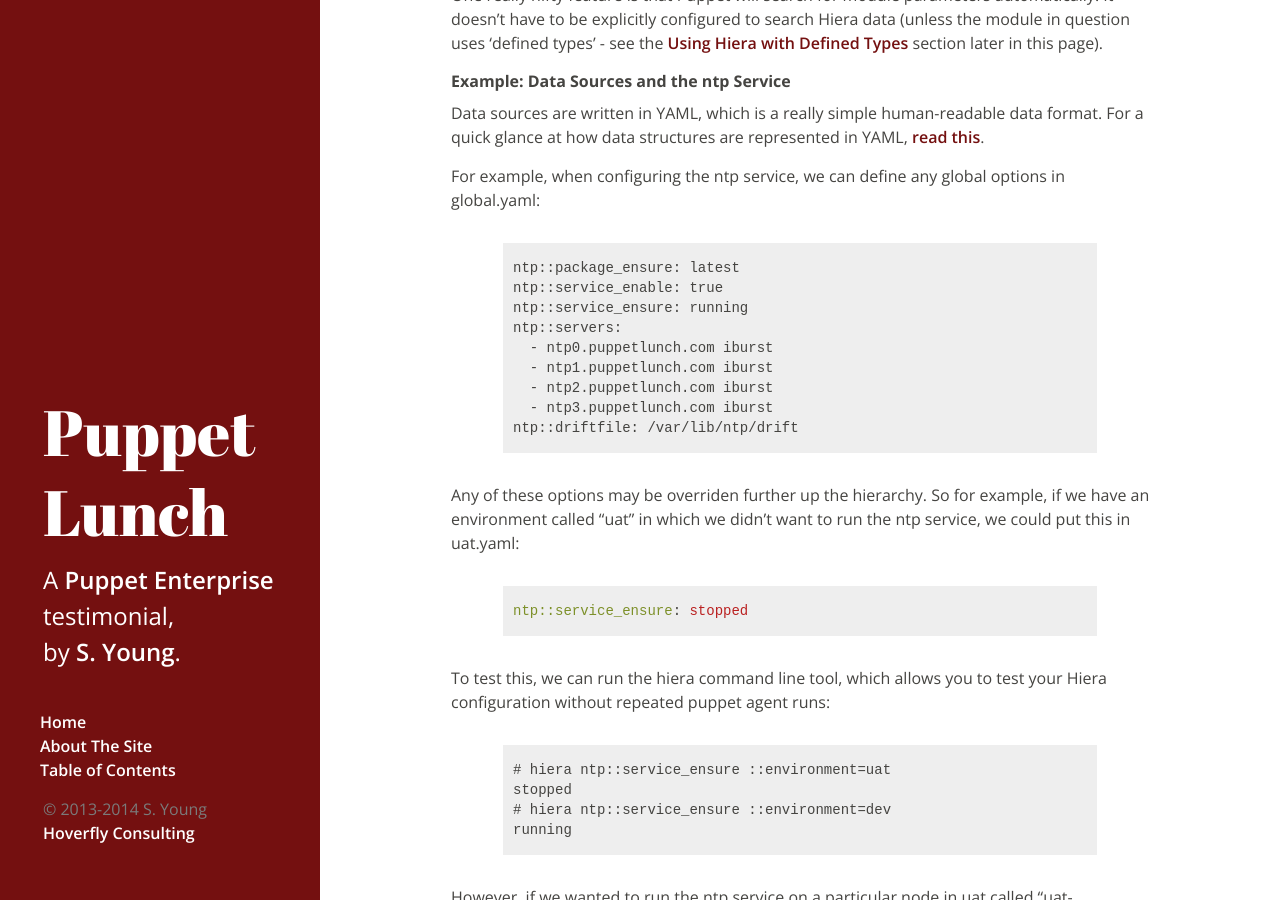
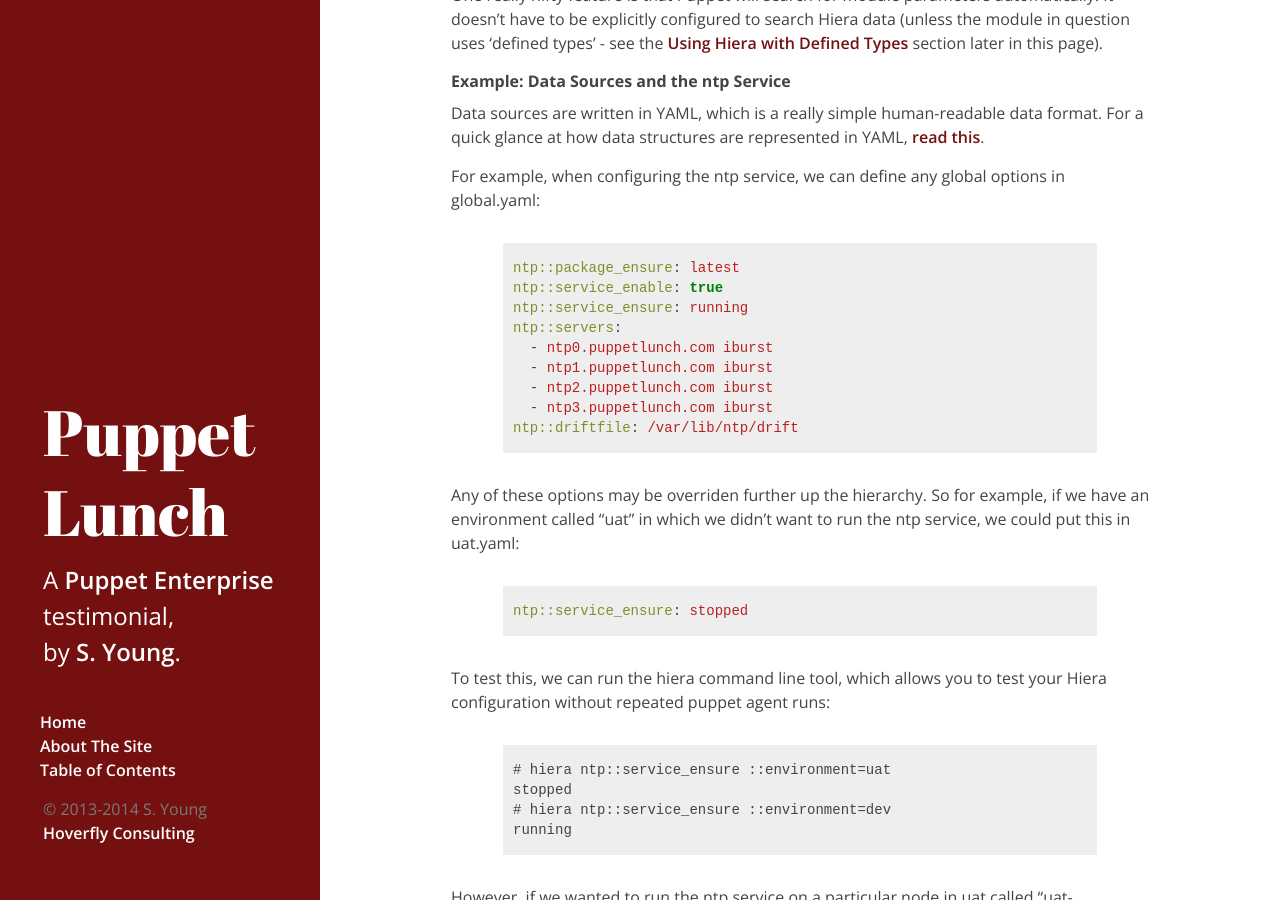
Before and after one commit to Sgydoo/puppet-lunch, a Jekyll site: the page built from _posts/2013-12-19-hiera.md, in a window 1280 px wide and 900 px high, scrolled down 2284 px. Built offline with Jekyll 4.4.1, drawn with Linux system fonts in a browser that asks for light colours; Markdown is read by kramdown in place of the engine named in the settings; some of the changed text lies outside the part shown.

Commit message:
Getting pygments to work...

```diff
--- a/_posts/2013-12-19-hiera.md
+++ b/_posts/2013-12-19-hiera.md
@@ -125,7 +125,7 @@
 For example, when configuring the ntp service, we can define any
 global options in global.yaml:
 
-{% highlight text %}
+{% highlight yaml %}
 ntp::package_ensure: latest
 ntp::service_enable: true
 ntp::service_ensure: running
@@ -201,7 +201,7 @@
 
 Then we define the 'classes' array in global.yaml:
 
-{% highlight text %}
+{% highlight yaml %}
 #
 # Specify which classes to enable
 #
```
